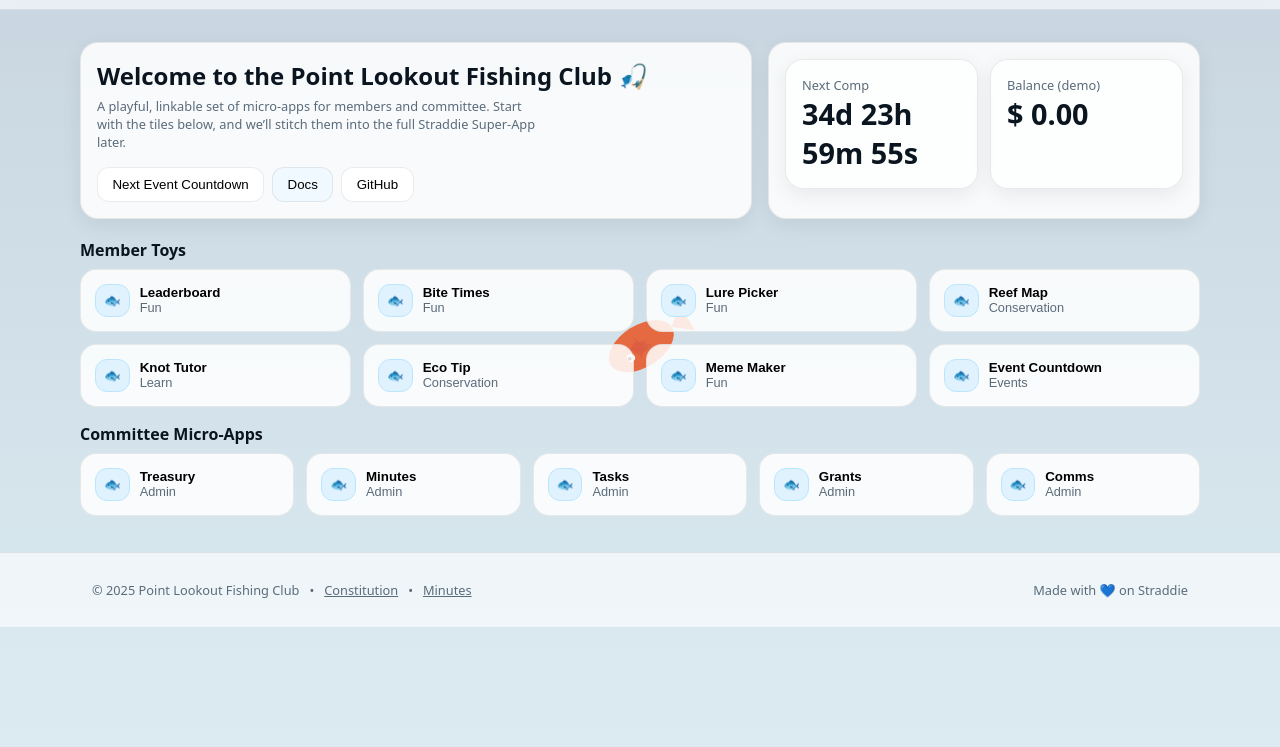
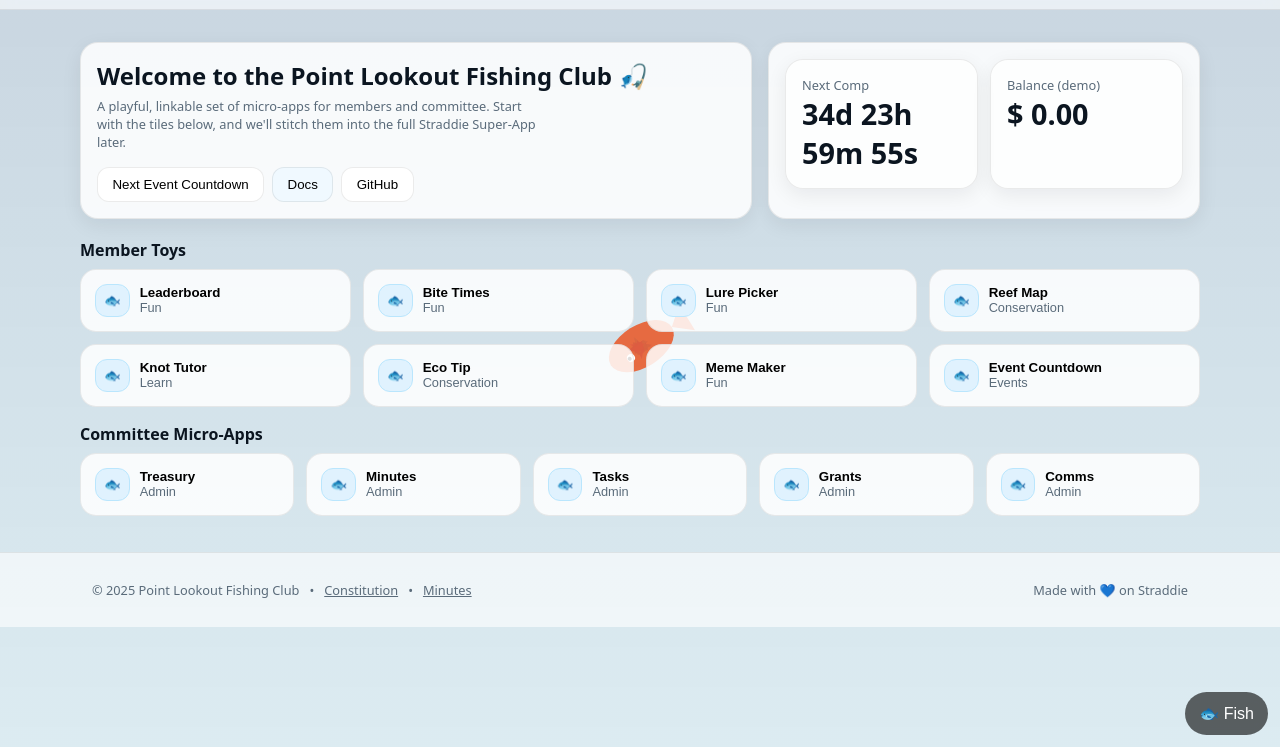
Before and after one commit to auraofintelligence/PLFC_01, a plain HTML site: page index.html in a window 1280 px wide. Shown: the part 53-800 px from the top of the page. Drawn offline with Linux system fonts and the light colour scheme.

Commit message:
Update index.html

```diff
--- a/index.html
+++ b/index.html
@@ -67,11 +67,46 @@
   tfoot td{font-weight:700}
 
   /* Canvas sits behind everything */
-  #ocean{position:fixed;inset:0;z-index:-1;pointer-events:none}
+  #ocean{position:fixed;inset:0;z-index:0;pointer-events:none}
+
+  /* Main UI sits above canvas */
+  #ui { position: relative; z-index: 10; transition: opacity .2s ease; }
+
+  /* Fish toggle button (always on top) */
+  #fishToggle {
+    position: fixed;
+    right: calc(env(safe-area-inset-right, 0px) + 12px);
+    bottom: calc(env(safe-area-inset-bottom, 0px) + 12px);
+    z-index: 9999;
+    padding: 12px 14px;
+    border: 0;
+    border-radius: 999px;
+    font-size: 16px;
+    background: rgba(0,0,0,.6);
+    color: #fff;
+    backdrop-filter: blur(6px);
+    cursor: pointer;
+    touch-action: manipulation;
+  }
+
+  /* Fish Mode hides all UI except the toggle */
+  .fish-only #ui,
+  .fish-only header,
+  .fish-only footer {
+    pointer-events: none;
+    opacity: 0;
+    transition: opacity .2s ease;
+  }
 </style>
 </head>
 <body>
 <canvas id="ocean" aria-hidden="true"></canvas>
+
+<!-- Always-visible fish toggle -->
+<button id="fishToggle" aria-pressed="false" aria-label="Toggle Fish Mode">🐟 Fish</button>
+
+<!-- Wrap all main UI content -->
+<div id="ui">
   <div class="shell">
     <header>
       <div class="wrap hrow">
@@ -89,7 +124,7 @@
       <section class="hero">
         <div class="card"><div class="pad">
           <h1 style="margin:.2rem 0 0;line-height:1.2">Welcome to the Point Lookout Fishing Club 🎣</h1>
-        <p class="muted" style="margin:.4rem 0 1rem;max-width:60ch">A playful, linkable set of micro‑apps for members and committee. Start with the tiles below, and we’ll stitch them into the full Straddie Super‑App later.</p>
+          <p class="muted" style="margin:.4rem 0 1rem;max-width:60ch">A playful, linkable set of micro‑apps for members and committee. Start with the tiles below, and we'll stitch them into the full Straddie Super‑App later.</p>
           <div style="display:flex;gap:.5rem;flex-wrap:wrap">
             <button class="btn" onclick="openModal('countdown')">Next Event Countdown</button>
             <button class="btn secondary" onclick="alert('Open docs repo')">Docs</button>
@@ -140,6 +175,7 @@
         <button class="btn" onclick="closeModal()">Close</button>
       </div>
       <div class="body" id="modalBody"></div>
+    </div>
   </div>
 </div>
 
@@ -409,5 +445,33 @@
   }
   loop();
 </script>
+
+<script>
+  // Fish Mode Toggle
+  (function(){
+    const toggle = document.getElementById('fishToggle');
+    const enableFishOnly = () => {
+      document.body.classList.add('fish-only');
+      toggle.setAttribute('aria-pressed', 'true');
+      toggle.textContent = '🐟 Show UI';
+    };
+    const disableFishOnly = () => {
+      document.body.classList.remove('fish-only');
+      toggle.setAttribute('aria-pressed', 'false');
+      toggle.textContent = '🐟 Fish';
+    };
+    toggle.addEventListener('click', () => {
+      document.body.classList.contains('fish-only') ? disableFishOnly() : enableFishOnly();
+    });
+
+    // Optional: remember choice
+    try {
+      const saved = localStorage.getItem('fishOnly');
+      if (saved === '1') enableFishOnly();
+      const save = () => localStorage.setItem('fishOnly', document.body.classList.contains('fish-only') ? '1' : '0');
+      toggle.addEventListener('click', save);
+    } catch(e){}
+  })();
+</script>
 </body>
 </html>
```
Lines whose indentation alone changed are shown as unchanged.
